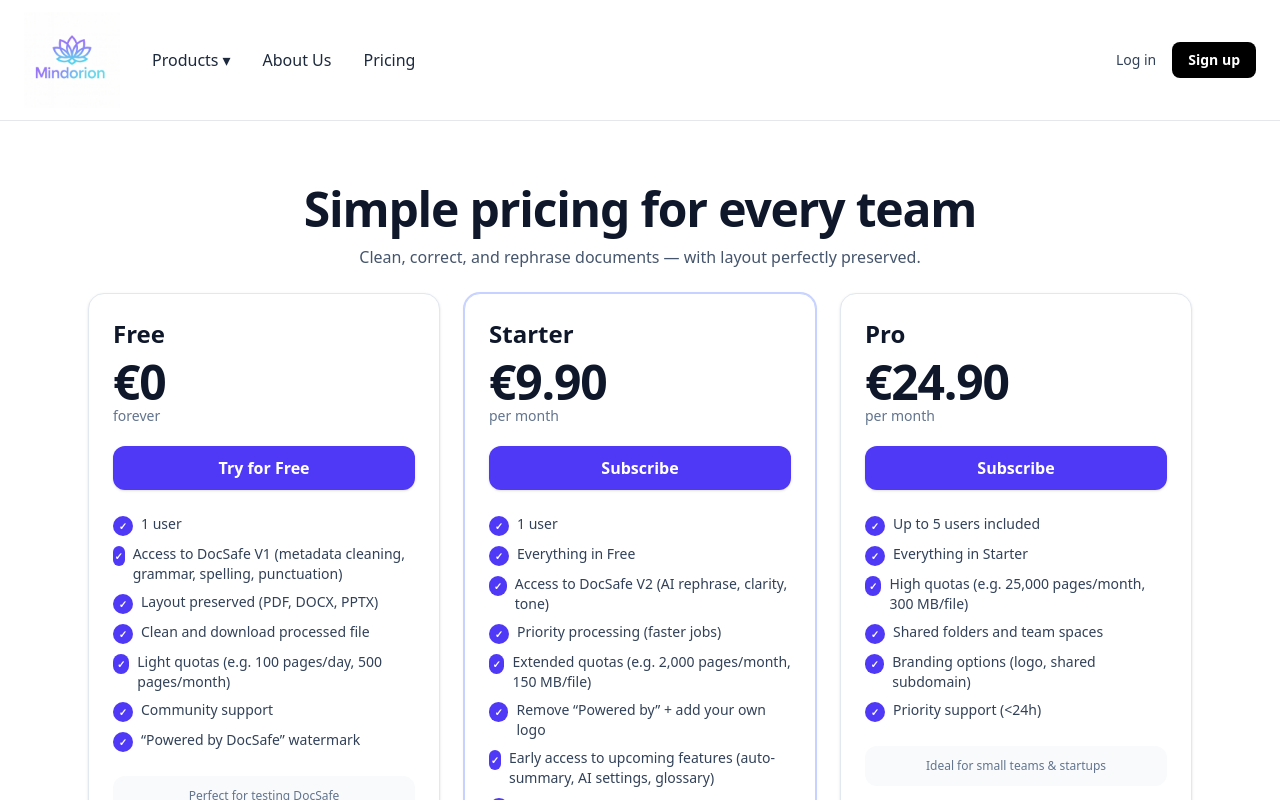
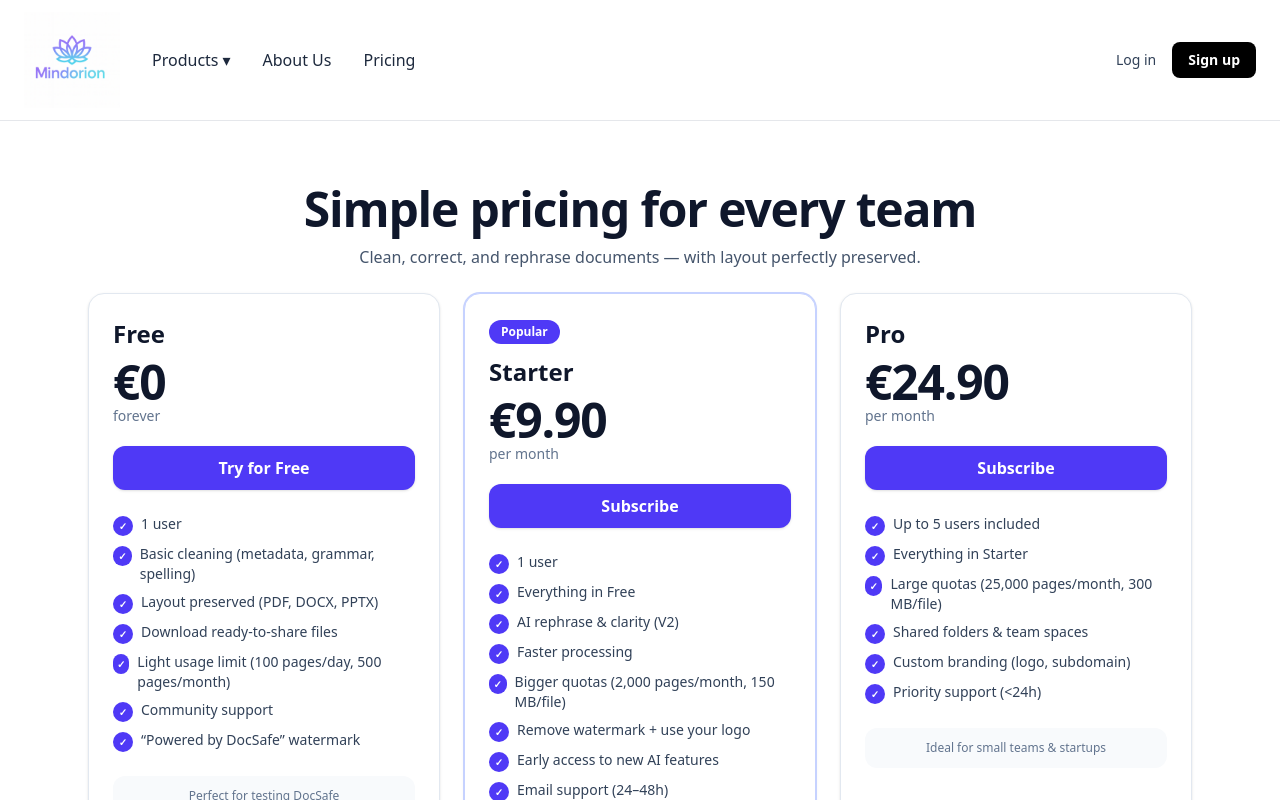
Before and after one commit to Docsafecompany/nextjs-enterprise-mindorion, a Next.js app: page /pricing in a window 1280 px wide. Shown: the top 800 px of the page. Built offline with nearby package versions, Linux system fonts and the light colour scheme; no server answers.

Commit message:
fix: relaunch dev and trigger Vercel deploy

```diff
--- a/app/pricing/page.tsx
+++ b/app/pricing/page.tsx
@@ -20,10 +20,10 @@ const plans: Plan[] = [
     cadence: "forever",
     features: [
       "1 user",
-      "Access to DocSafe V1 (metadata cleaning, grammar, spelling, punctuation)",
+      "Basic cleaning (metadata, grammar, spelling)",
       "Layout preserved (PDF, DOCX, PPTX)",
-      "Clean and download processed file",
-      "Light quotas (e.g. 100 pages/day, 500 pages/month)",
+      "Download ready-to-share files",
+      "Light usage limit (100 pages/day, 500 pages/month)",
       "Community support",
       "“Powered by DocSafe” watermark",
     ],
@@ -35,15 +35,16 @@ const plans: Plan[] = [
     title: "Starter",
     price: "€9.90",
     cadence: "per month",
+    badge: "Popular",
     highlight: true,
     features: [
       "1 user",
       "Everything in Free",
-      "Access to DocSafe V2 (AI rephrase, clarity, tone)",
-      "Priority processing (faster jobs)",
-      "Extended quotas (e.g. 2,000 pages/month, 150 MB/file)",
-      "Remove “Powered by” + add your own logo",
-      "Early access to upcoming features (auto-summary, AI settings, glossary)",
+      "AI rephrase & clarity (V2)",
+      "Faster processing",
+      "Bigger quotas (2,000 pages/month, 150 MB/file)",
+      "Remove watermark + use your logo",
+      "Early access to new AI features",
       "Email support (24–48h)",
     ],
     ctaHref: "/sign-up?plan=starter",
@@ -57,9 +58,9 @@ const plans: Plan[] = [
     features: [
       "Up to 5 users included",
       "Everything in Starter",
-      "High quotas (e.g. 25,000 pages/month, 300 MB/file)",
-      "Shared folders and team spaces",
-      "Branding options (logo, shared subdomain)",
+      "Large quotas (25,000 pages/month, 300 MB/file)",
+      "Shared folders & team spaces",
+      "Custom branding (logo, subdomain)",
       "Priority support (<24h)",
     ],
     ctaHref: "/sign-up?plan=pro",
@@ -177,7 +178,10 @@ function PlanCard({
       <ul className="mt-6 space-y-2 text-sm text-slate-700">
         {features.map((f, i) => (
           <li key={i} className="flex items-start">
-            <span className="mr-2 mt-0.5 inline-flex h-5 w-5 items-center justify-center rounded-full bg-indigo-600 text-[10px] font-bold text-white">
+            <span
+              aria-hidden
+              className="mr-2 mt-0.5 inline-flex h-5 w-5 items-center justify-center rounded-full bg-indigo-600 text-[10px] font-bold text-white"
+            >
               ✓
             </span>
             <span>{f}</span>
```
